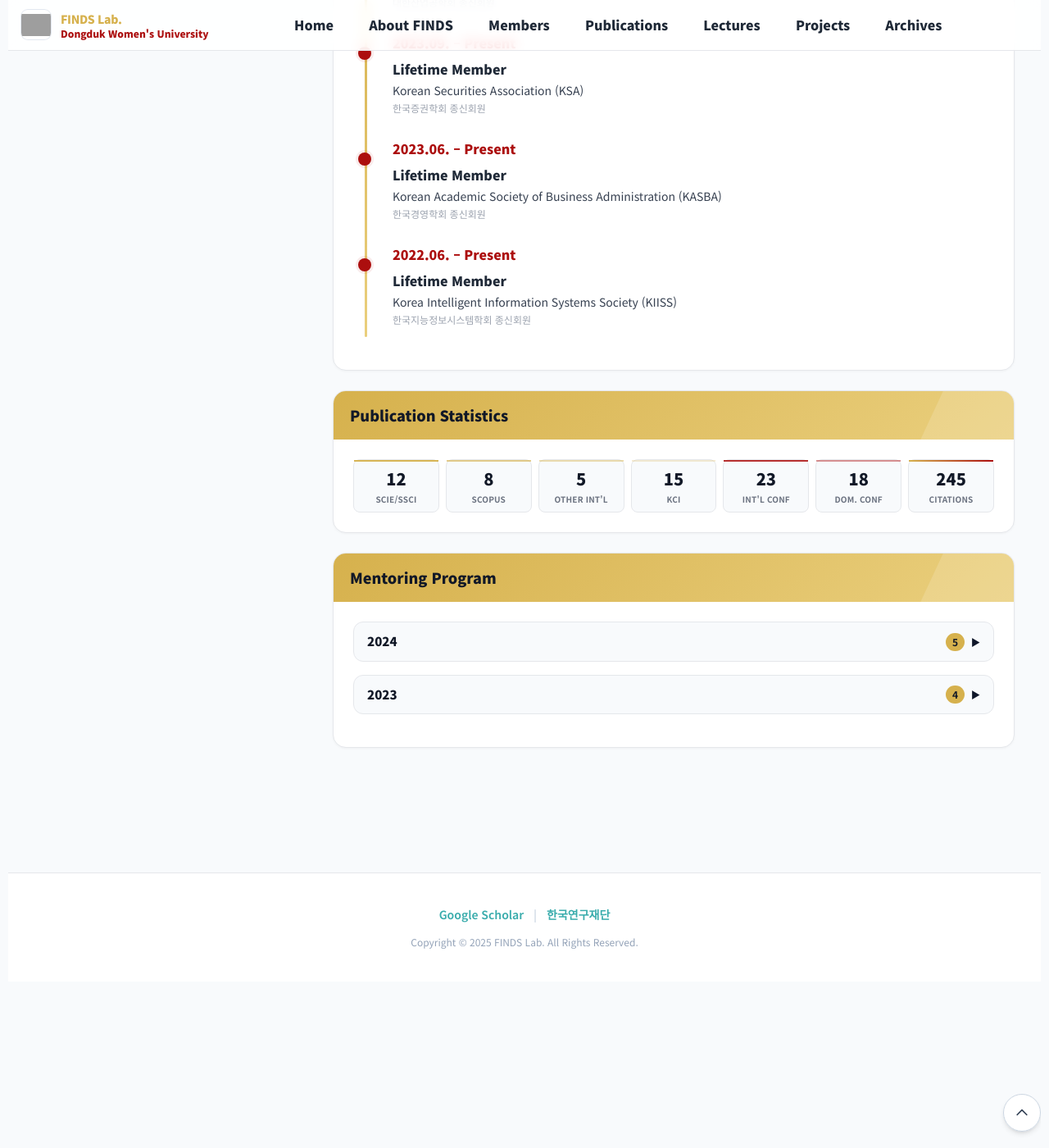
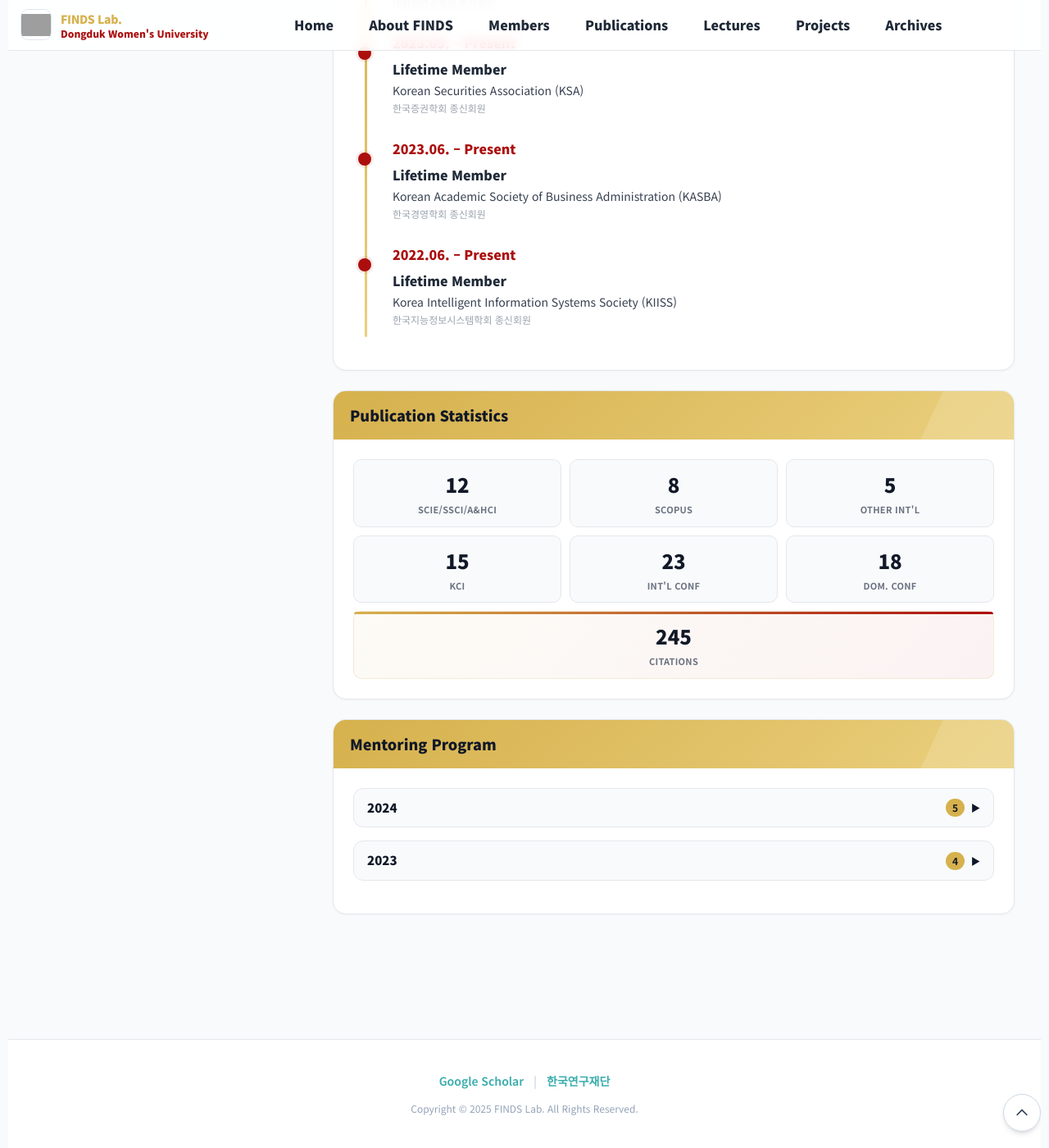
Before and after one commit to FinDS-Lab/site, a Jekyll site: the page built from members-director.html, in a window 1280 px wide and 1400 px high, scrolled down 3601 px. Shown: the whole window at 82% size. Built offline with Jekyll 4.4.1, drawn with Linux system fonts in a browser that asks for light colours; nearby versions of some CDN libraries; before the commit the page ends 4798 px from its top, so only the background shows below that; grey boxes are pictures that could not be loaded.

Commit message:
Update members-director.html

```diff
--- a/members-director.html
+++ b/members-director.html
@@ -242,29 +242,103 @@ permalink: /members-director.html
   }
 
   /* Publication Stats */
-  .pub-stats{display:flex;gap:8px;flex-wrap:wrap;justify-content:space-between;}
+  .pub-stats{
+    display:grid;
+    grid-template-columns:repeat(3, 1fr);
+    gap:10px;
+  }
   .pub-stat{
-    flex:1;
-    min-width:80px;
     background:#f8fafc;
     border:1px solid #e5e7eb;
-    border-radius:8px;
-    padding:8px;
+    border-radius:10px;
+    padding:12px;
     text-align:center;
     transition:all .2s;
     position:relative;
+    word-break:keep-all;
+    overflow-wrap:anywhere;
   }
-  .pub-stat::before{content:"";position:absolute;top:0;left:0;right:0;height:2px;}
+  .pub-stat::before{
+    content:"";
+    position:absolute;
+    top:0;
+    left:0;
+    right:0;
+    height:3px;
+    border-radius:10px 10px 0 0;
+  }
   .pub-stat.scie::before{background:rgba(214,177,77,0.95)}
   .pub-stat.scopus::before{background:rgba(214,177,77,0.65)}
   .pub-stat.other-intl::before{background:rgba(214,177,77,0.45)}
   .pub-stat.kci::before{background:rgba(214,177,77,0.25)}
   .pub-stat.intl-conf::before{background:rgba(172,14,14,0.85)}
   .pub-stat.domestic-conf::before{background:rgba(172,14,14,0.45)}
-  .pub-stat.citation::before{background:linear-gradient(90deg, var(--gold) 0%, var(--red) 100%)}
-  .pub-stat:hover{transform:translateY(-2px);box-shadow:0 4px 12px rgba(0,0,0,0.1);}
-  .pub-stat-number{font-size:20px;font-weight:900;color:#111827;}
-  .pub-stat-label{font-size:10px;color:#6b7280;margin-top:2px;text-transform:uppercase;letter-spacing:.2px;font-weight:700;}
+  .pub-stat.citation{
+    grid-column:1/-1;
+    background:linear-gradient(135deg, rgba(214,177,77,0.05) 0%, rgba(172,14,14,0.05) 100%);
+    border:1px solid rgba(214,177,77,0.2);
+  }
+  .pub-stat.citation::before{
+    background:linear-gradient(90deg, var(--gold) 0%, var(--red) 100%);
+  }
+  .pub-stat:hover{
+    transform:translateY(-2px);
+    box-shadow:0 4px 12px rgba(0,0,0,0.1);
+  }
+  .pub-stat-number{
+    font-size:24px;
+    font-weight:900;
+    color:#111827;
+    word-break:keep-all;
+  }
+  .pub-stat-label{
+    font-size:11px;
+    color:#6b7280;
+    margin-top:4px;
+    text-transform:uppercase;
+    letter-spacing:.3px;
+    font-weight:700;
+    word-break:keep-all;
+    overflow-wrap:anywhere;
+  }
+
+  /* Tablet */
+  @media (max-width: 768px) {
+    .pub-stats{
+      grid-template-columns:repeat(2, 1fr);
+      gap:8px;
+    }
+    .pub-stat{
+      padding:10px;
+    }
+    .pub-stat-number{
+      font-size:20px;
+    }
+    .pub-stat-label{
+      font-size:10px;
+    }
+  }
+
+  /* Mobile */
+  @media (max-width: 480px) {
+    .pub-stats{
+      grid-template-columns:repeat(2, 1fr);
+      gap:6px;
+    }
+    .pub-stat{
+      padding:8px;
+    }
+    .pub-stat-number{
+      font-size:18px;
+    }
+    .pub-stat-label{
+      font-size:9px;
+      letter-spacing:0;
+    }
+    .pub-stat.citation{
+      grid-column:1/-1;
+    }
+  }
 
   /* Research Interests */
   .ri-item{
@@ -811,27 +885,27 @@ permalink: /members-director.html
         <div class="card-head">Publication Statistics</div>
         <div class="card-body">
           <div class="pub-stats">
-            <div class="pub-stat scie">
+            <div class="pub-stat journal-scie">
               <div class="pub-stat-number">12</div>
-              <div class="pub-stat-label">SCIE/SSCI</div>
+              <div class="pub-stat-label">SCIE/SSCI/A&HCI</div>
             </div>
-            <div class="pub-stat scopus">
+            <div class="pub-stat journal-scopus">
               <div class="pub-stat-number">8</div>
               <div class="pub-stat-label">Scopus</div>
             </div>
-            <div class="pub-stat other-intl">
+            <div class="pub-stat journal-other">
               <div class="pub-stat-number">5</div>
               <div class="pub-stat-label">Other Int'l</div>
             </div>
-            <div class="pub-stat kci">
+            <div class="pub-stat journal-kci">
               <div class="pub-stat-number">15</div>
               <div class="pub-stat-label">KCI</div>
             </div>
-            <div class="pub-stat intl-conf">
+            <div class="pub-stat conf-intl">
               <div class="pub-stat-number">23</div>
               <div class="pub-stat-label">Int'l Conf</div>
             </div>
-            <div class="pub-stat domestic-conf">
+            <div class="pub-stat conf-domestic">
               <div class="pub-stat-number">18</div>
               <div class="pub-stat-label">Dom. Conf</div>
             </div>
```
